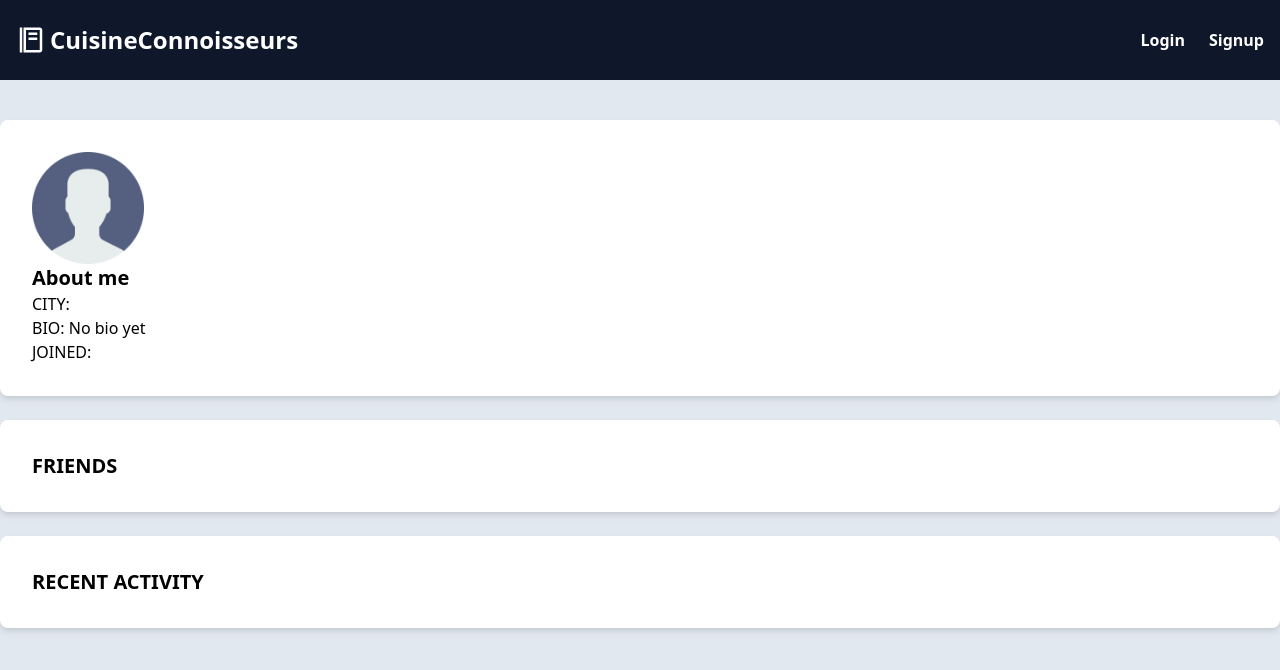
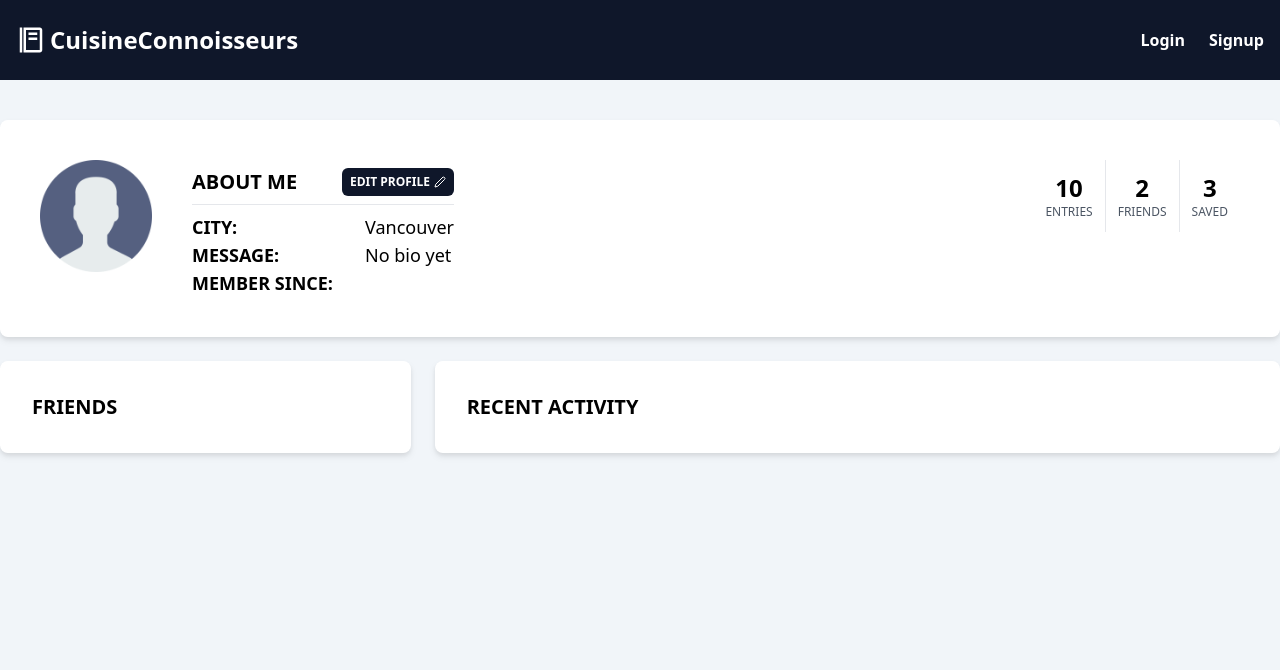
Before and after one commit to kmatic/cuisine-connoisseurs-client, a React (Create React App) app: page /profile/1 in a window 1280 px wide. Shown: the top 670 px of the page. Built offline with nearby package versions, Linux system fonts and the light colour scheme; no server answers.

Commit message:
Profile page design improvement, layout changes on all pages

```diff
--- a/src/index.css
+++ b/src/index.css
@@ -3,5 +3,5 @@
 @tailwind utilities;
 
 body {
-    background-color: rgb(226 232 240);
+    background-color: rgb(241 245 249);
 }
--- a/src/pages/Landing.js
+++ b/src/pages/Landing.js
@@ -14,7 +14,7 @@ const Landing = () => {
                         foodie needs.
                     </p>
                     <Link to="/signup">
-                        <button className="border-slate-900 border-2 border-solid bg-slate-900 text-white px-10 py-2 text-lg font-semibold rounded-md self-start hover:bg-white hover:text-slate-900">
+                        <button className="border-slate-900 border-2 border-solid bg-slate-900 text-white px-10 py-2 text-lg font-semibold rounded-md self-start hover:bg-inherit hover:text-slate-900">
                             Create an Account
                         </button>
                     </Link>
--- a/src/pages/Login.js
+++ b/src/pages/Login.js
@@ -35,7 +35,7 @@ const Login = ({ auth, setAuth }) => {
 
     if (!auth) {
         return (
-            <div className="bg-white flex items-center flex-col max-w-sm p-6 drop-shadow-lg rounded-md gap-8">
+            <div className="container mx-auto bg-white flex items-center flex-col max-w-sm p-6 drop-shadow-lg rounded-md gap-8 my-10">
                 <div className="flex gap-1">
                     <BiFoodMenu className="text-3xl" />
                     <h1 className="text-2xl font-semibold">
--- a/src/pages/Posts.js
+++ b/src/pages/Posts.js
@@ -1,19 +1,21 @@
 const Posts = () => {
     return (
-        <div className="container mx-auto my-10">
-            <h2 className="text-2xl">
+        <div className="container mx-auto my-10 flex flex-col gap-6">
+            <h2 className="text-2xl text-center">
                 Hi, Kristopher! Heres where your friends have been eating...
             </h2>
-            <button className="border-slate-900 border-2 border-solid bg-slate-900 text-white px-6 py-1 text-lg font-semibold rounded-md self-start hover:bg-white hover:text-slate-900">
-                New Review
+            <button className="border-slate-900 border-2 border-solid bg-slate-900 text-white px-6 py-1 text-lg font-semibold rounded-md self-start hover:bg-inherit hover:text-slate-900 self-center">
+                &#43; NEW ENTRY
             </button>
-            <h3 className="text-lg font-semibold border-b-2">REVIEWS</h3>
             <div>
-                <div className="bg-white bg-white drop-shadow-md p-6 rounded-lg">
-                    <h4>RESTAURANT NAME</h4>
-                    <p>RATING: /5</p>
-                    <p>REVIEW: </p>
-                    <p>5 LIKES</p>
+                <h3 className="text-lg font-semibold">RECENT REVIEWS</h3>
+                <div>
+                    <div className="py-6 border-t-2">
+                        <h4>RESTAURANT NAME</h4>
+                        <p>RATING: /5</p>
+                        <p>REVIEW: </p>
+                        <p>5 LIKES</p>
+                    </div>
                 </div>
             </div>
         </div>
--- a/src/pages/Profile.js
+++ b/src/pages/Profile.js
@@ -1,6 +1,7 @@
 import { useState, useEffect } from 'react'
 import { useParams } from 'react-router-dom'
 import userPicture from '../assets/defaultUserImg.png'
+import { FiEdit2 } from 'react-icons/fi'
 
 const Profile = () => {
     const [profile, setProfile] = useState({})
@@ -23,23 +24,64 @@ const Profile = () => {
 
     return (
         <div className="container mx-auto my-10 flex flex-col gap-6">
-            <div className="bg-white drop-shadow-md p-8 rounded-lg">
-                <div className="flex items-center gap-6">
-                    <img src={userPicture} className="w-28" />
-                    <h2 className="text-2xl font-bold">{profile.username}</h2>
+            <div className="bg-white drop-shadow-md p-10 rounded-lg flex items-center justify-between">
+                <div className="flex gap-10">
+                    <div>
+                        <img src={userPicture} className="w-28" alt="" />
+                        <h2 className="text-2xl font-bold text-center">
+                            {profile.username}
+                        </h2>
+                    </div>
+                    <div className="flex flex-col gap-2">
+                        <div className="flex justify-between border-b py-2">
+                            <h2 className="font-bold text-xl">ABOUT ME</h2>
+                            <button className="bg-slate-900 text-white text-xs px-2 font-semibold rounded-md flex items-center gap-1 hover:brightness-150">
+                                <span>EDIT PROFILE</span>
+                                <FiEdit2 />
+                            </button>
+                        </div>
+                        <div className="flex gap-8">
+                            <div>
+                                <p className="font-semibold text-lg">CITY:</p>
+                                <p className="font-semibold text-lg">
+                                    MESSAGE:
+                                </p>
+                                <p className="font-semibold text-lg">
+                                    MEMBER SINCE:
+                                </p>
+                            </div>
+                            <div>
+                                <p className="text-lg">Vancouver</p>
+                                <p className="text-lg">
+                                    {profile.bio || 'No bio yet'}
+                                </p>
+                                <p className="text-lg">{profile.created}</p>
+                            </div>
+                        </div>
+                    </div>
                 </div>
-                <div>
-                    <h2 className="font-bold text-xl">About me</h2>
-                    <p>CITY:</p>
-                    <p>BIO: {profile.bio || 'No bio yet'}</p>
-                    <p>JOINED: {profile.created}</p>
+                <div className="flex text-center self-start">
+                    <div className="p-3 border-r">
+                        <p className="font-bold text-2xl">10</p>
+                        <p className="text-xs text-gray-600">ENTRIES</p>
+                    </div>
+                    <div className="p-3 border-r">
+                        <p className="font-bold text-2xl">2</p>
+                        <p className="text-xs text-gray-600">FRIENDS</p>
+                    </div>
+                    <div className="p-3">
+                        <p className="font-bold text-2xl">3</p>
+                        <p className="text-xs text-gray-600">SAVED</p>
+                    </div>
                 </div>
             </div>
-            <div className="bg-white drop-shadow-md p-8 rounded-lg">
-                <h2 className="font-bold text-xl">FRIENDS</h2>
-            </div>
-            <div className="bg-white drop-shadow-md p-8 rounded-lg">
-                <h2 className="font-bold text-xl">RECENT ACTIVITY</h2>
+            <div className="grid grid-cols-3 gap-6">
+                <div className="bg-white drop-shadow-md p-8 rounded-lg col-span-1">
+                    <h2 className="font-bold text-xl">FRIENDS</h2>
+                </div>
+                <div className="bg-white drop-shadow-md p-8 rounded-lg col-span-2">
+                    <h2 className="font-bold text-xl">RECENT ACTIVITY</h2>
+                </div>
             </div>
         </div>
     )
--- a/src/pages/Signup.js
+++ b/src/pages/Signup.js
@@ -33,7 +33,7 @@ const Signup = ({ auth }) => {
 
     if (!auth) {
         return (
-            <div className="bg-white flex items-center flex-col max-w-sm p-6 drop-shadow-lg rounded-md gap-8">
+            <div className="container mx-auto my-10 bg-white flex items-center flex-col max-w-sm p-6 drop-shadow-lg rounded-md gap-8">
                 <div className="flex gap-1">
                     <BiFoodMenu className="text-3xl" />
                     <h1 className="text-2xl font-semibold">
```
